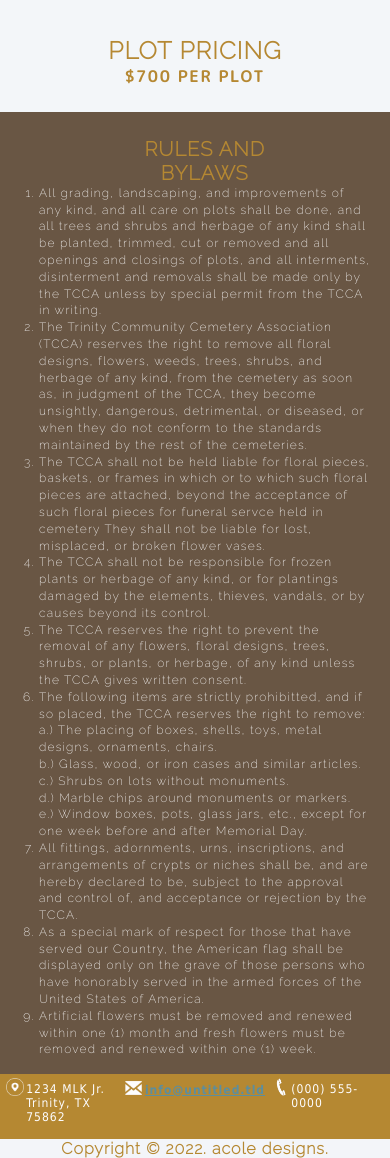
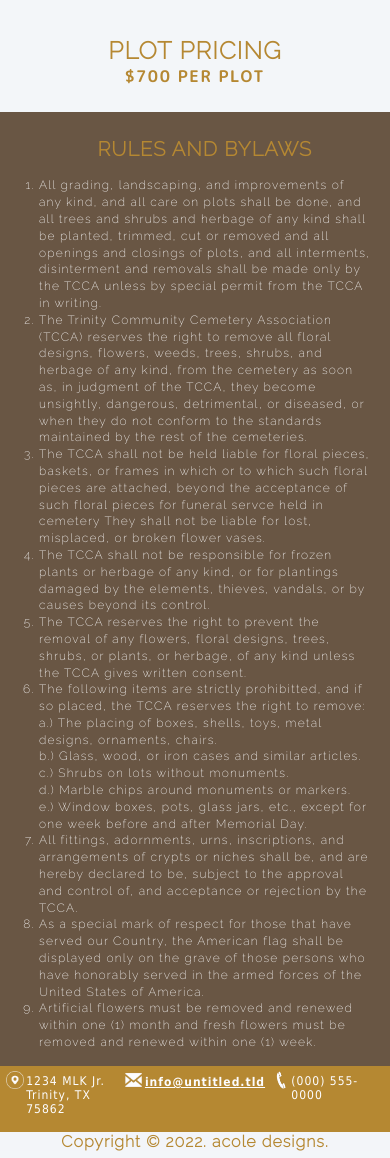
Before and after one commit to a-cole55/sample-TCC-site, a plain HTML site: page index.html in a window 390 px wide. Shown: the part 1161-2319 px from the top of the page. Drawn offline with Linux system fonts and the light colour scheme; a web font is replaced by a local one.

Commit message:
mobile layout changes

```diff
--- a/style.css
+++ b/style.css
@@ -664,13 +664,17 @@ footer{
     width:100%;
     padding:2% 5% 4% 10%;
   }
+  #rules > h3{
+    margin-bottom:5%;
+    width:100%;
+  }
   ol{
     display:contents;
     width:80%;
     font-size:0.75rem;
     line-height: 1.4em;
     letter-spacing: 0.1em;
-    margin: 3% 10% 5% 10%;
+    margin: 10% 10% 5% 10%;
     opacity:0.9;
   }
   /*Committee Section */
@@ -816,7 +820,7 @@ footer{
   font-family:Tahoma, sans-serif;
 }
 .contactBox p > a{
-  color:#367588;
+  color:white;
   font-weight: bold;
 }
 .contactBox img{
```
